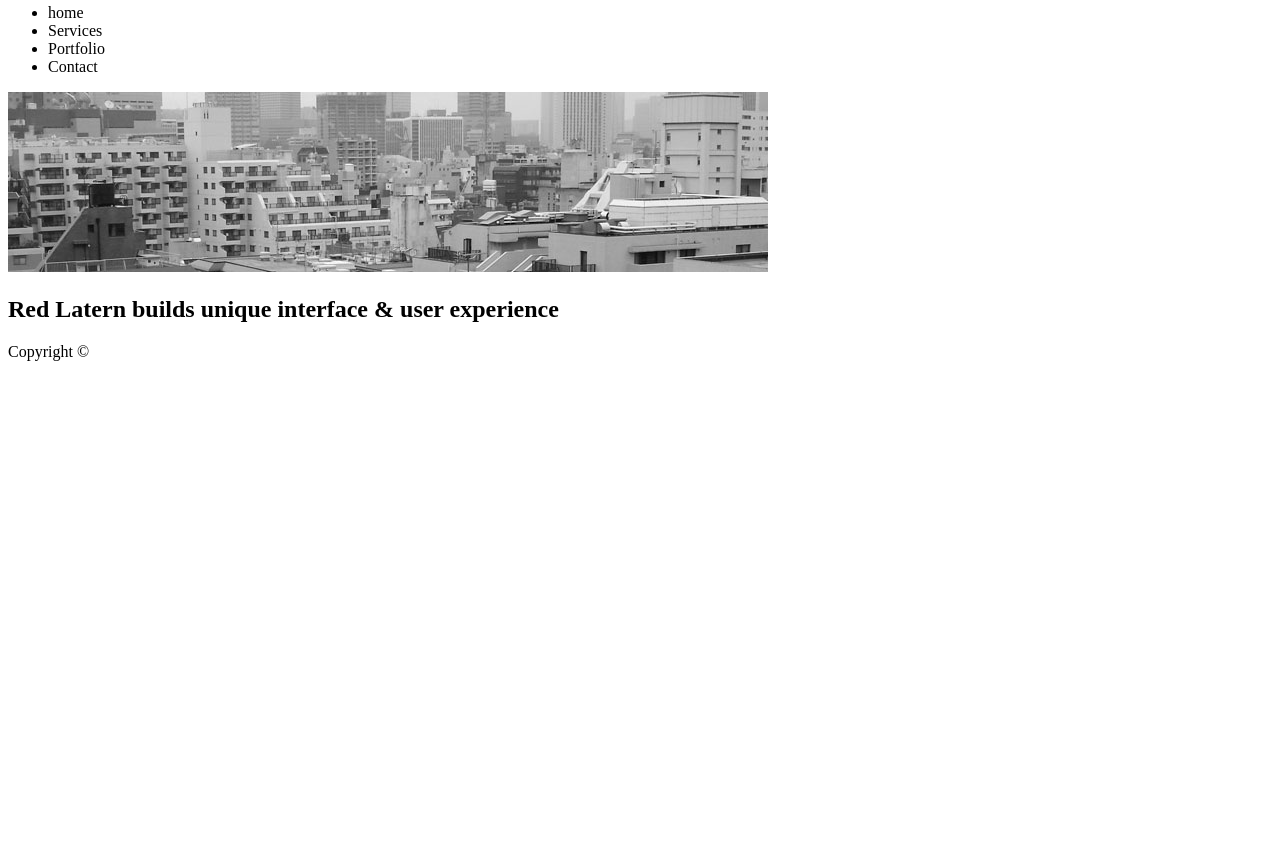
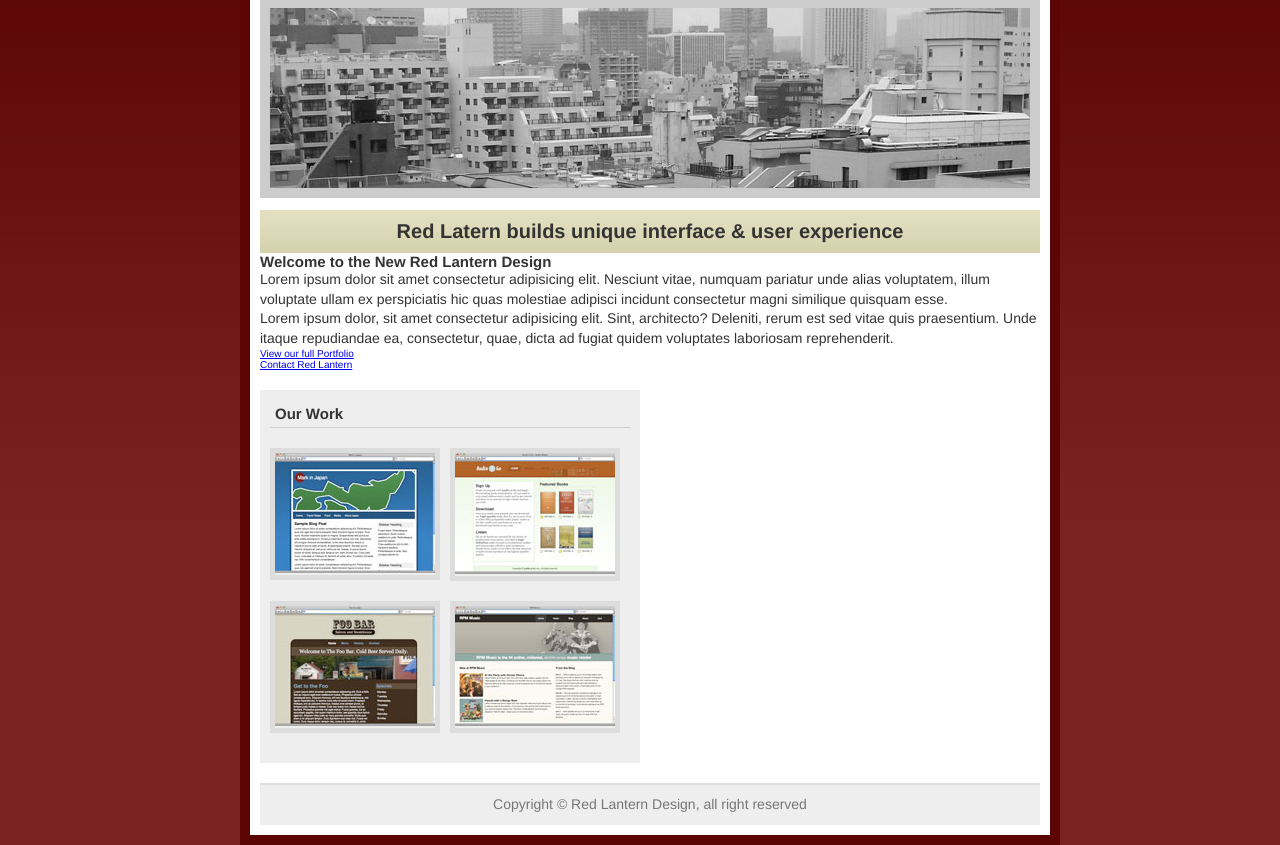
Before and after one commit to findyourtomato/web2023, a plain HTML site: page index.html in a window 1280 px wide. Shown: the part 101-946 px from the top of the page. Before the commit the page ends 800 px from the top, so only its background shows below. Drawn offline with Linux system fonts and the light colour scheme.

Commit message:
20230922

```diff
--- a/index.html
+++ b/index.html
@@ -1,15 +1,18 @@
 <!DOCTYPE html>
 <html lang="en">
+
 <head>
     <meta charset="UTF-8">
     <meta http-equiv="X-UA-Compatible" content="IE=edge">
     <meta name="viewport" content="width=device-width, initial-scale=1.0">
     <title>RedLatern Design</title>
+    <link rel="stylesheet" href="css/style.css">
 </head>
+
 <body>
     <header>
         <img src="images/rl_logo.png" alt="RedLatern Design">
-    <ul>
+        <ul id="nav">
             <li>home</li>
             <li>Services</li>
             <li>Portfolio</li>
@@ -17,20 +20,39 @@
         </ul>
 
     </header>
-  <article>
+    <article id="main">
         <div id="main_title">
             <img src="images/tokyo.jpg" alt="tokyo">
             <h1>Red Latern builds unique interface <span>&amp;</span> user experience</h1>
         </div>
         <div id="Contact">
+            <h2>Welcome to the New Red Lantern Design</h2>
+            <p>Lorem ipsum dolor sit amet consectetur adipisicing elit. Nesciunt vitae, numquam pariatur unde alias
+                voluptatem, illum voluptate ullam ex perspiciatis hic quas molestiae adipisci incidunt consectetur magni
+                similique quisquam esse.</p>
+            <p>Lorem ipsum dolor, sit amet consectetur adipisicing elit. Sint, architecto? Deleniti, rerum est sed vitae
+                quis praesentium. Unde itaque repudiandae ea, consectetur, quae, dicta ad fugiat quidem voluptates
+                laboriosam reprehenderit.</p>
+            <ul>
+                <li><a href="#">View our full Portfolio</a></li>
+                <li><a href="#">Contact Red Lantern</a></li>
+            </ul>
 
         </div>
         <div id="sidebar">
 
+            <h2>Our Work</h2>
+            <ul id="port">
+                <li><img src="images/markinjapan.jpg" alt=""></li>
+                <li><img src="images/a2g.jpg" alt=""></li>
+                <li><img src="images/foobar.jpg" alt=""></li>
+                <li><img src="images/rpm.jpg" alt=""></li>
+            </ul>
         </div>
-    <footer>
-        <p>Copyright &copy; </p>
+        <footer id="footer">
+            <p>Copyright &copy; Red Lantern Design, all right reserved</p>
         </footer>
     </article>
 </body>
+
 </html>
```
Lines whose indentation alone changed are shown as unchanged.
